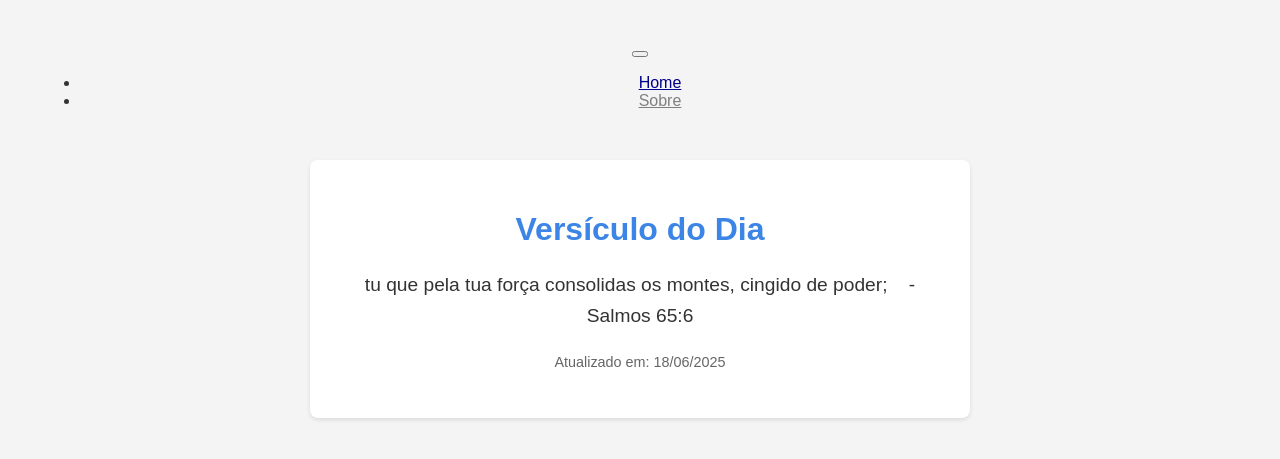
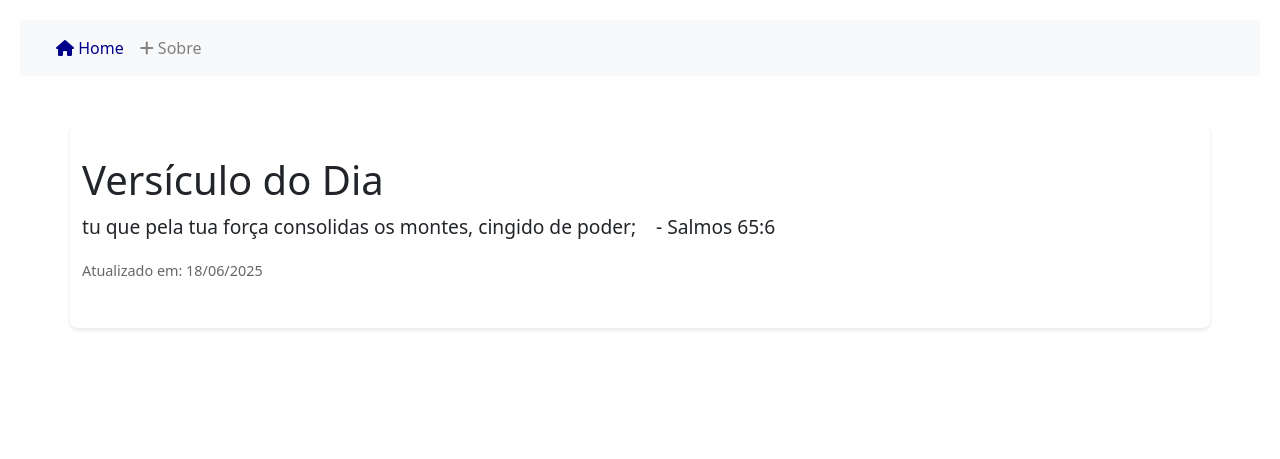
Before and after one commit to murilo-bassan/biblia_diaria, a Flask app: page / in a window 1280 px wide. Shown: the top 459 px of the page. Run offline with Flask 3, Linux system fonts and the light colour scheme.

Commit message:
feat: importando css e fontawesome

```diff
--- a/templates/navbar.html
+++ b/templates/navbar.html
@@ -1,6 +1,10 @@
 <!DOCTYPE html>
 <html>
 <head>
+<meta charset="UTF-8">
+<meta name="viewport" content="width=device-width, initial-scale=1.0">
+<link href="https://cdn.jsdelivr.net/npm/bootstrap@5.3.0/dist/css/bootstrap.min.css" rel="stylesheet" integrity="sha384-9ndCyUaIbzAi2FUVXJi0CjmCapSmO7SnpJef0486qhLnuZ2cdeRhO02iuK6FUUVM" crossorigin="anonymous">
+<link rel="stylesheet" href="https://cdnjs.cloudflare.com/ajax/libs/font-awesome/6.5.1/css/all.min.css" integrity="sha512-DTOQO9RWCH3ppGqcWaEA1BIZOC6xxalwEsw9c2QQeAIftl+Vegovlnee1c9QX4TctnWMn13TZye+giMm8e2LwA==" crossorigin="anonymous" referrerpolicy="no-referrer" />
 <meta charset="UTF-8">
 <title>navbar</title>
 </head>
```
